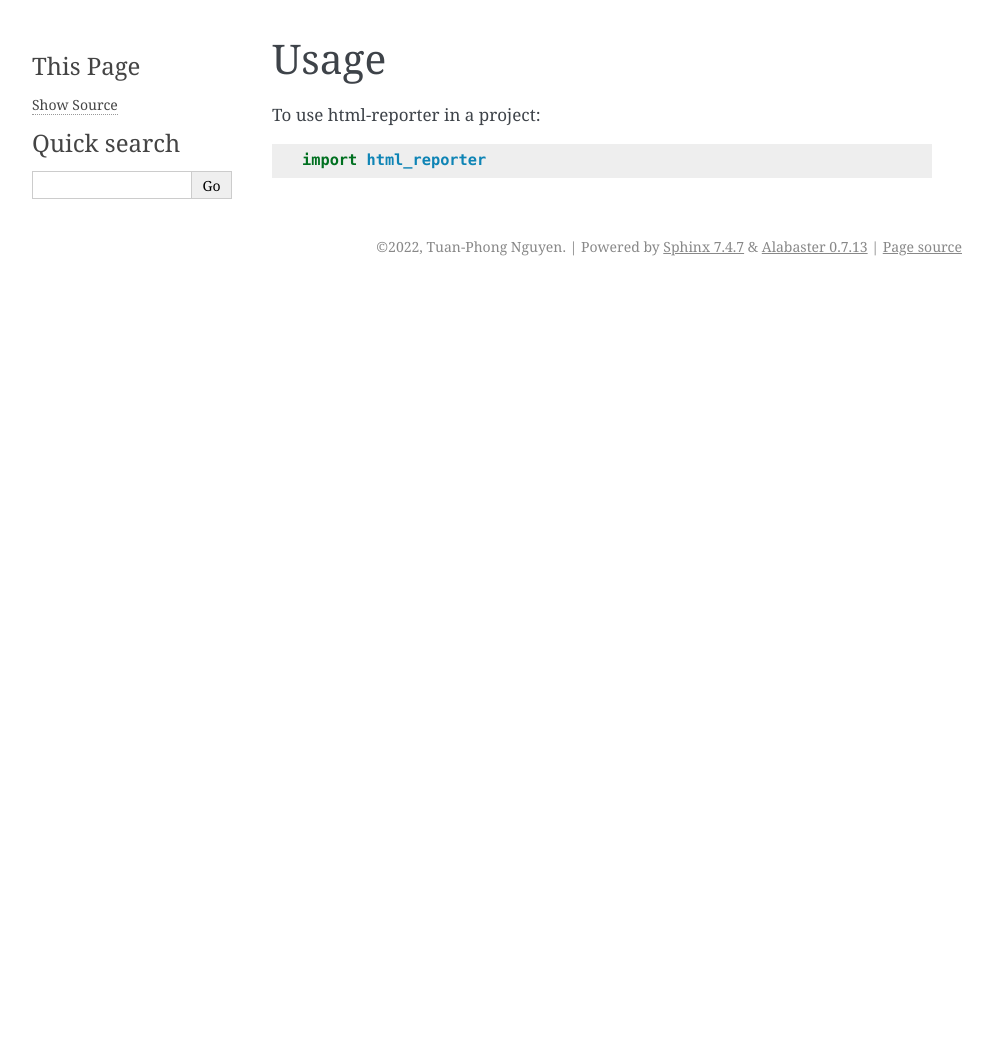
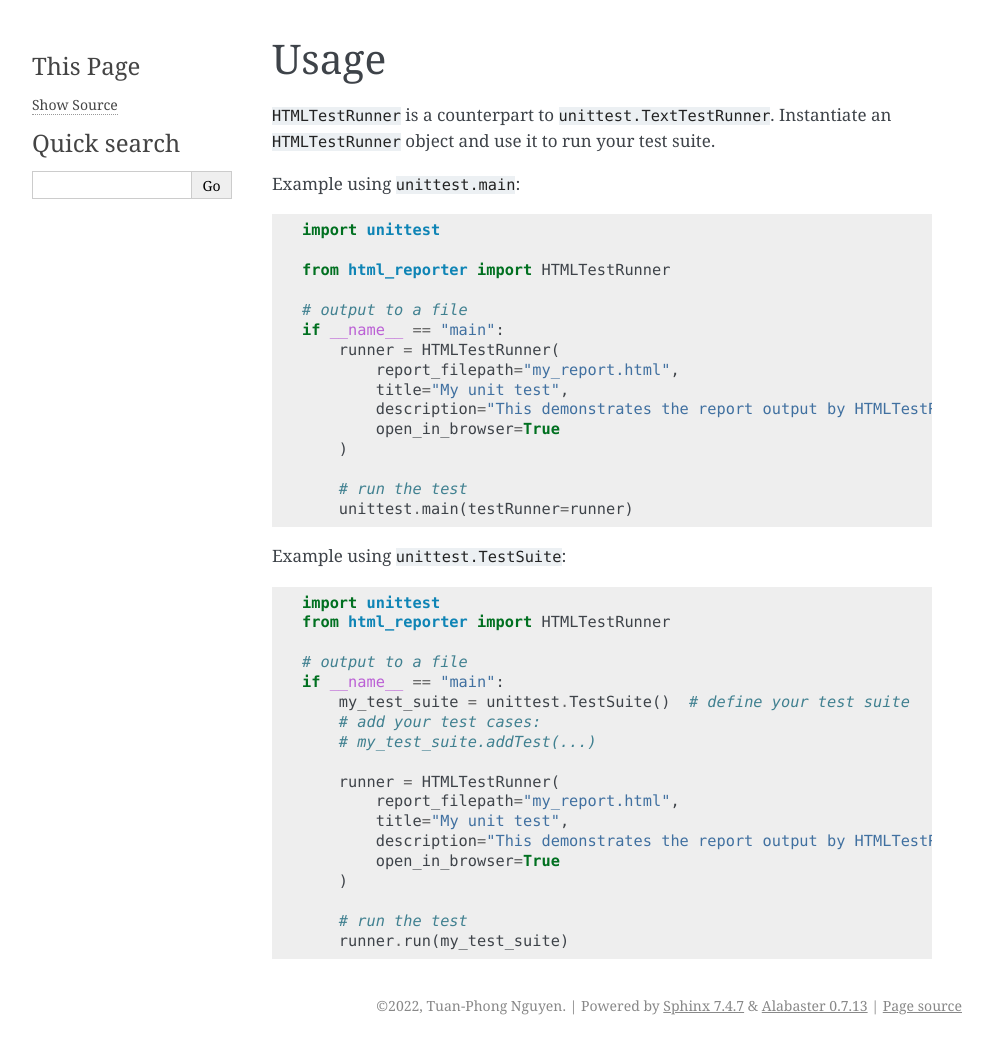
Before and after one commit to phongnt570/html-reporter, a Sphinx documentation site: the page built from docs/usage.rst, in a window 1280 px wide. Shown: the whole page, without its empty margins (148-1141 px from the left). Built offline with Sphinx 7.4.7, drawn with Linux system fonts in a browser that asks for light colours; pages that are not in the unit, such as notebooks, are missing from menus; before the commit the page ends 900 px from its top, so only the background shows below that.

Commit message:
update docs

```diff
--- /dev/null
+++ b/docs/modules.rst
@@ -0,0 +1,2 @@
+Modules
+=======
--- a/docs/usage.rst
+++ b/docs/usage.rst
@@ -2,6 +2,48 @@
 Usage
 =====
 
-To use html-reporter in a project::
+``HTMLTestRunner`` is a counterpart to ``unittest.TextTestRunner``. Instantiate an ``HTMLTestRunner`` object and use it to run
+your test suite.
 
-    import html_reporter
+Example using ``unittest.main``:
+
+.. code-block:: python
+
+    import unittest
+
+    from html_reporter import HTMLTestRunner
+
+    # output to a file
+    if __name__ == "main":
+        runner = HTMLTestRunner(
+            report_filepath="my_report.html",
+            title="My unit test",
+            description="This demonstrates the report output by HTMLTestRunner.",
+            open_in_browser=True
+        )
+
+        # run the test
+        unittest.main(testRunner=runner)
+
+Example using ``unittest.TestSuite``:
+
+.. code-block:: python
+
+    import unittest
+    from html_reporter import HTMLTestRunner
+
+    # output to a file
+    if __name__ == "main":
+        my_test_suite = unittest.TestSuite()  # define your test suite
+        # add your test cases:
+        # my_test_suite.addTest(...)
+
+        runner = HTMLTestRunner(
+            report_filepath="my_report.html",
+            title="My unit test",
+            description="This demonstrates the report output by HTMLTestRunner.",
+            open_in_browser=True
+        )
+
+        # run the test
+        runner.run(my_test_suite)
```
Also changed, not shown: docs/installation.rst (+4 -4 lines).
